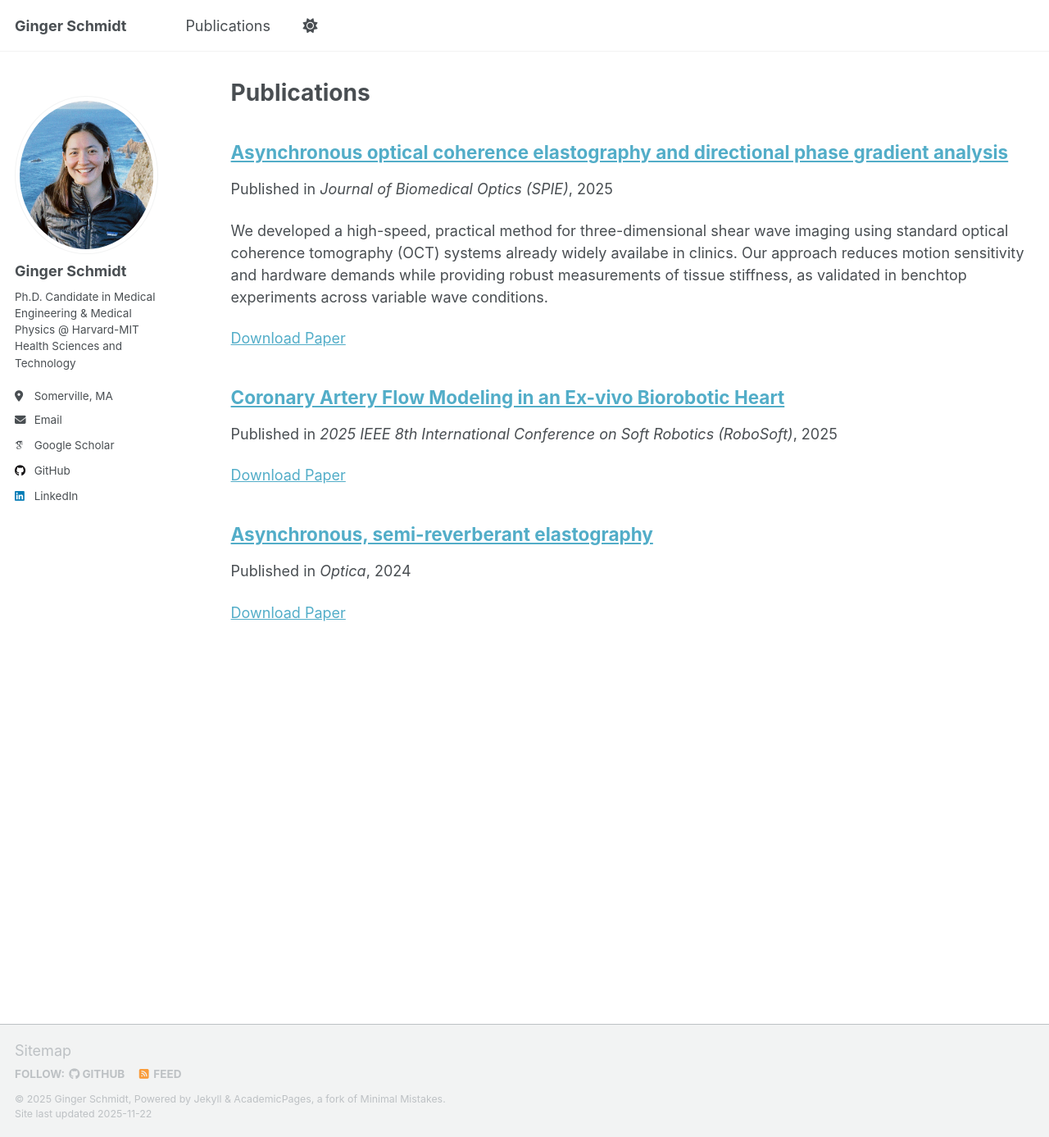
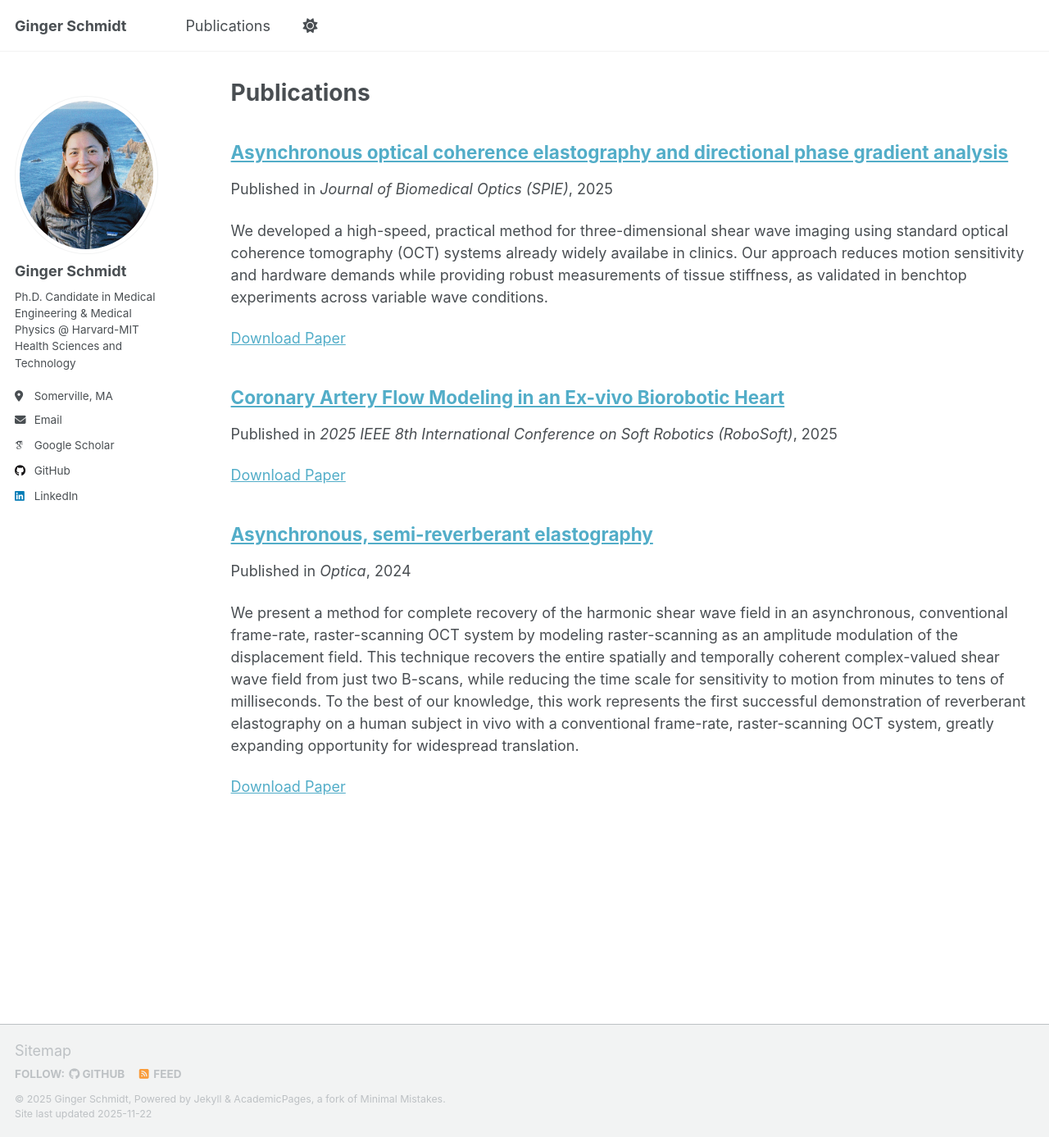
Before and after one commit to gingerschmidt/gingerschmidt.github.io, a Jekyll site: the page built from _pages/publications.md, in a window 1280 px wide and 1387 px high. Shown: the whole window at 82% size. Built offline with Jekyll 4.4.1, drawn with Linux system fonts in a browser that asks for light colours; some web fonts are replaced; a script that is not in the unit is left out.

Commit message:
Update semi-reverb.md

```diff
--- a/_publications/semi-reverb.md
+++ b/_publications/semi-reverb.md
@@ -3,7 +3,7 @@ title: "Asynchronous, semi-reverberant elastography"
 collection: publications
 category: manuscripts
 permalink: /publication/semi-reverb
-excerpt: ''
+excerpt: 'We present a method for complete recovery of the harmonic shear wave field in an asynchronous, conventional frame-rate, raster-scanning OCT system by modeling raster-scanning as an amplitude modulation of the displacement field. This technique recovers the entire spatially and temporally coherent complex-valued shear wave field from just two B-scans, while reducing the time scale for sensitivity to motion from minutes to tens of milliseconds. To the best of our knowledge, this work represents the first successful demonstration of reverberant elastography on a human subject in vivo with a conventional frame-rate, raster-scanning OCT system, greatly expanding opportunity for widespread translation.'
 date: 2024-09-10
 venue: 'Optica'
 paperurl: 'http://gingerschmidt.github.io/files/Asynchronous, semi-reverberant elastography.pdf'
```
